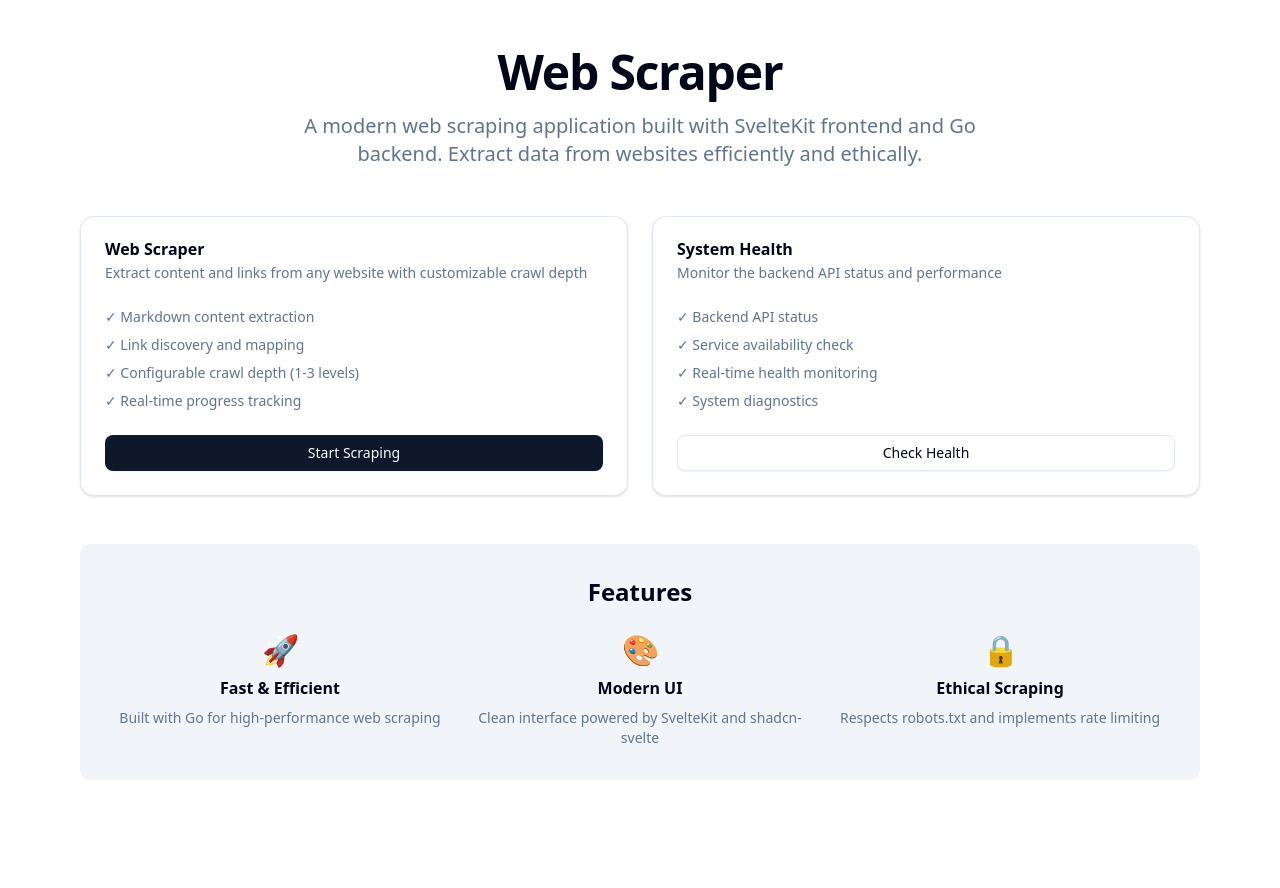
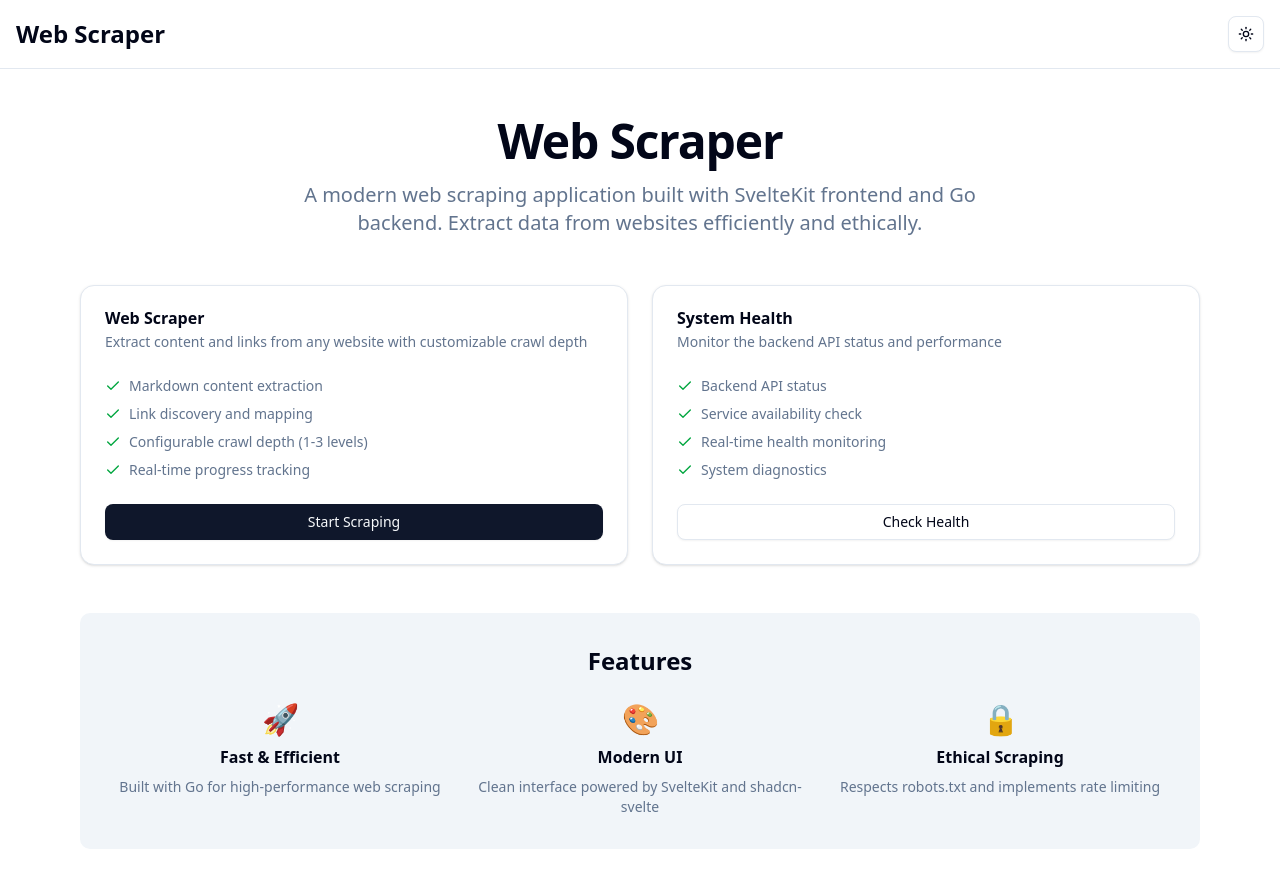
Before and after one commit to Michael-Obele/web-scrawl-go-sveltekit, a SvelteKit app in the folder frontend/: page / in a window 1280 px wide. Shown: the top 888 px of the page. Before the commit the page ends 828 px from the top, so only its background shows below. Built offline with nearby package versions, Linux system fonts and the light colour scheme.

Commit message:
Enhance layout and health check pages with improved structure and feature display

```diff
--- a/frontend/src/routes/+layout.svelte
+++ b/frontend/src/routes/+layout.svelte
@@ -1,12 +1,30 @@
 <script lang="ts">
-	import '../app.css';
-	import favicon from '$lib/assets/favicon.svg';
+  import "../app.css";
+  import favicon from "$lib/assets/favicon.svg";
+  import { ModeWatcher } from "mode-watcher";
+  import ThemeToggle from "$lib/components/theme-toggle.svelte";
 
-	let { children } = $props();
+  let { children } = $props();
 </script>
 
 <svelte:head>
-	<link rel="icon" href={favicon} />
+  <link rel="icon" href={favicon} />
 </svelte:head>
 
-{@render children?.()}
+<ModeWatcher />
+
+<div class="min-h-screen bg-background">
+  <header class="border-b">
+    <div class="container mx-auto px-4 py-4 flex justify-between items-center">
+      <a
+        href="/"
+        class="text-2xl font-bold hover:text-primary transition-colors"
+      >
+        Web Scraper
+      </a>
+      <ThemeToggle />
+    </div>
+  </header>
+
+  {@render children?.()}
+</div>
--- a/frontend/src/routes/+page.svelte
+++ b/frontend/src/routes/+page.svelte
@@ -1,11 +1,44 @@
 <script lang="ts">
   import { Button } from "$lib/components/ui/button";
   import * as Card from "$lib/components/ui/card";
+  import { Check } from "lucide-svelte";
+
+  const features = [
+    {
+      emoji: "🚀",
+      title: "Fast & Efficient",
+      description: "Built with Go for high-performance web scraping",
+    },
+    {
+      emoji: "🎨",
+      title: "Modern UI",
+      description: "Clean interface powered by SvelteKit and shadcn-svelte",
+    },
+    {
+      emoji: "🔒",
+      title: "Ethical Scraping",
+      description: "Respects robots.txt and implements rate limiting",
+    },
+  ];
+
+  const scraperFeatures = [
+    "Markdown content extraction",
+    "Link discovery and mapping",
+    "Configurable crawl depth (1-3 levels)",
+    "Real-time progress tracking",
+  ];
+
+  const healthFeatures = [
+    "Backend API status",
+    "Service availability check",
+    "Real-time health monitoring",
+    "System diagnostics",
+  ];
 </script>
 
 <div class="container mx-auto px-4 py-12 max-w-6xl">
   <div class="text-center mb-12">
-    <h1 class="text-5xl font-bold tracking-tight mb-4">Web Scraper</h1>
+    <h2 class="text-5xl font-bold tracking-tight mb-4">Web Scraper</h2>
     <p class="text-xl text-muted-foreground max-w-2xl mx-auto">
       A modern web scraping application built with SvelteKit frontend and Go
       backend. Extract data from websites efficiently and ethically.
@@ -18,15 +51,18 @@
       <Card.Header>
         <Card.Title>Web Scraper</Card.Title>
         <Card.Description>
-          Extract content and links from any website with customizable crawl depth
+          Extract content and links from any website with customizable crawl
+          depth
         </Card.Description>
       </Card.Header>
       <Card.Content>
         <ul class="space-y-2 text-sm text-muted-foreground">
-          <li>✓ Markdown content extraction</li>
-          <li>✓ Link discovery and mapping</li>
-          <li>✓ Configurable crawl depth (1-3 levels)</li>
-          <li>✓ Real-time progress tracking</li>
+          {#each scraperFeatures as feature}
+            <li class="flex items-center gap-2">
+              <Check class="h-4 w-4 text-green-600 flex-shrink-0" />
+              {feature}
+            </li>
+          {/each}
         </ul>
       </Card.Content>
       <Card.Footer>
@@ -44,14 +80,18 @@
       </Card.Header>
       <Card.Content>
         <ul class="space-y-2 text-sm text-muted-foreground">
-          <li>✓ Backend API status</li>
-          <li>✓ Service availability check</li>
-          <li>✓ Real-time health monitoring</li>
-          <li>✓ System diagnostics</li>
+          {#each healthFeatures as feature}
+            <li class="flex items-center gap-2">
+              <Check class="h-4 w-4 text-green-600 flex-shrink-0" />
+              {feature}
+            </li>
+          {/each}
         </ul>
       </Card.Content>
       <Card.Footer>
-        <Button href="/health" variant="outline" class="w-full">Check Health</Button>
+        <Button href="/health" variant="outline" class="w-full"
+          >Check Health</Button
+        >
       </Card.Footer>
     </Card.Root>
   </div>
@@ -60,27 +100,15 @@
   <div class="bg-muted rounded-lg p-8">
     <h2 class="text-2xl font-semibold mb-6 text-center">Features</h2>
     <div class="grid md:grid-cols-3 gap-6">
-      <div class="text-center">
-        <div class="text-3xl mb-2">🚀</div>
-        <h3 class="font-semibold mb-2">Fast & Efficient</h3>
-        <p class="text-sm text-muted-foreground">
-          Built with Go for high-performance web scraping
-        </p>
-      </div>
-      <div class="text-center">
-        <div class="text-3xl mb-2">🎨</div>
-        <h3 class="font-semibold mb-2">Modern UI</h3>
-        <p class="text-sm text-muted-foreground">
-          Clean interface powered by SvelteKit and shadcn-svelte
-        </p>
-      </div>
-      <div class="text-center">
-        <div class="text-3xl mb-2">🔒</div>
-        <h3 class="font-semibold mb-2">Ethical Scraping</h3>
-        <p class="text-sm text-muted-foreground">
-          Respects robots.txt and implements rate limiting
-        </p>
-      </div>
+      {#each features as feature}
+        <div class="text-center">
+          <div class="text-3xl mb-2">{feature.emoji}</div>
+          <h3 class="font-semibold mb-2">{feature.title}</h3>
+          <p class="text-sm text-muted-foreground">
+            {feature.description}
+          </p>
+        </div>
+      {/each}
     </div>
   </div>
 </div>
--- a/frontend/src/routes/health/+page.svelte
+++ b/frontend/src/routes/health/+page.svelte
@@ -1,6 +1,9 @@
 <script lang="ts">
   import { Check, X, RefreshCw } from "lucide-svelte";
   import { invalidateAll } from "$app/navigation";
+  import * as Alert from "$lib/components/ui/alert/index.js";
+  import CheckCircle2Icon from "@lucide/svelte/icons/check-circle-2";
+  import AlertCircleIcon from "@lucide/svelte/icons/alert-circle";
 
   let { data } = $props();
 
@@ -44,15 +47,13 @@
 
 <div class="container mx-auto p-8">
   <div class="flex justify-between items-center mb-6">
-        <h1 class="text-3xl font-bold">Health Check</h1>
+    <h2 class="text-3xl font-bold">Health Check</h2>
     <button
       onclick={refresh}
       disabled={refreshing}
       class="inline-flex items-center justify-center rounded-md text-sm font-medium ring-offset-background transition-colors focus-visible:outline-none focus-visible:ring-2 focus-visible:ring-ring focus-visible:ring-offset-2 disabled:pointer-events-none disabled:opacity-50 border border-input bg-background hover:bg-accent hover:text-accent-foreground h-10 px-4 py-2"
     >
-            <RefreshCw
-                class="w-4 h-4 mr-2 {refreshing ? 'animate-spin' : ''}"
-            />
+      <RefreshCw class="w-4 h-4 mr-2 {refreshing ? 'animate-spin' : ''}" />
       Refresh
     </button>
   </div>
@@ -87,15 +88,22 @@
             <div>
               <dt class="inline font-medium">Timestamp:</dt>
               <dd class="inline ml-2">
-                                {new Date(
-                                    data.health.timestamp * 1000,
-                                ).toLocaleString()}
+                {new Date(data.health.timestamp * 1000).toLocaleString()}
               </dd>
             </div>
           </dl>
         </div>
       </div>
     </div>
+
+    <Alert.Root class="mt-6">
+      <CheckCircle2Icon class="h-4 w-4" />
+      <Alert.Title>Backend Connection Successful</Alert.Title>
+      <Alert.Description>
+        Your web scraper backend is running and responding correctly. All
+        scraping functionality should work as expected.
+      </Alert.Description>
+    </Alert.Root>
   {:else}
     <div class="bg-red-50 border border-red-200 rounded-lg p-6">
       <div class="flex items-start gap-4">
@@ -109,8 +117,8 @@
             API Response Time: {data.duration}ms
           </p>
           <p class="text-red-700 text-sm mt-2">
-                        The backend server may be sleeping. Click the button
-                        below to wake it up.
+            The backend server may be sleeping. Click the button below to wake
+            it up.
           </p>
           <button
             onclick={wakeBackend}
@@ -122,6 +130,26 @@
         </div>
       </div>
     </div>
+
+    <Alert.Root variant="destructive" class="mt-6">
+      <AlertCircleIcon class="h-4 w-4" />
+      <Alert.Title>Backend Server Not Running</Alert.Title>
+      <Alert.Description>
+        <p class="mb-2">
+          The backend server is not currently running. If you're running this
+          locally, start the Go backend server:
+        </p>
+        <div class="bg-muted p-3 rounded-md font-mono text-sm">
+          cd backend && go run main.go
+        </div>
+        <p class="mt-2">
+          This will start the API server on <code
+            class="bg-muted px-1 py-0.5 rounded text-xs"
+            >http://localhost:8080</code
+          >.
+        </p>
+      </Alert.Description>
+    </Alert.Root>
   {/if}
 
   <div class="mt-8">
```
Also changed, not shown: frontend/src/routes/scrape/+page.svelte (+23 -61 lines). Lines whose indentation alone changed are shown as unchanged.
